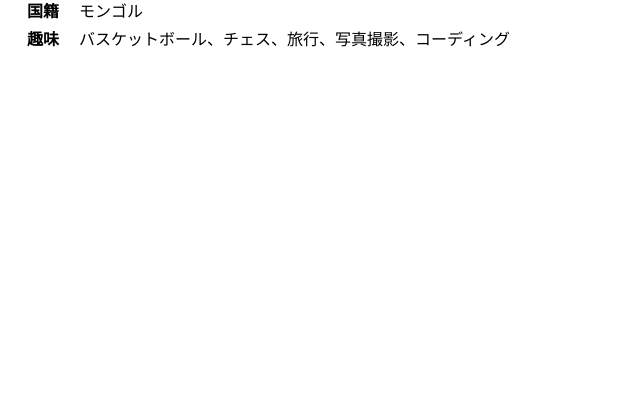
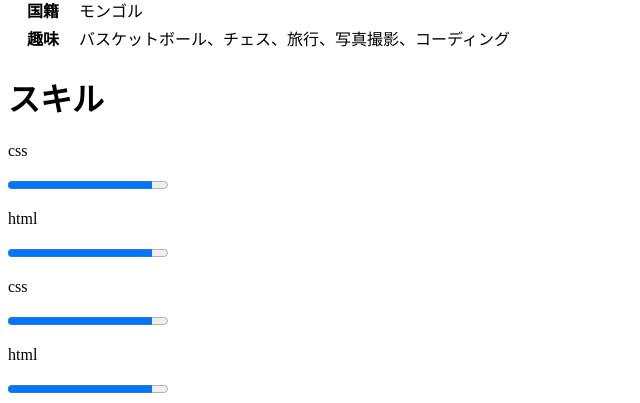
Before and after one commit to moogiikat/portfolio, a Next.js app in the folder portfolio/: page / in a window 1280 px wide. Shown: the part 518-921 px from the top of the page, without its empty margins (0-640 px from the left). Before the commit the page ends 800 px from the top, so only its background shows below. Built offline with nearby package versions, Linux system fonts and the light colour scheme.

Commit message:
refactor

```diff
--- a/portfolio/src/app/page.tsx
+++ b/portfolio/src/app/page.tsx
@@ -3,7 +3,7 @@ import { classNames } from "lib/utils";
 export default function Home() {
   return (
     <div className="mockup-window border bg-base-300">
-      <div className="flex justify-center px-4 py-16 bg-base-200">
+      <div className="flex flex-col justify-center px-4 py-16 bg-base-200 gap-y-10">
         <div
           className={classNames("grid gap-y-5", "lg:grid-cols-2 lg:gap-x-10")}
         >
@@ -12,7 +12,7 @@ export default function Home() {
             className="w-full h-full rounded"
           ></img>
           <div className="overflow-x-auto">
-            <h1 className="text-white text-2xl pl-5 border border-x-0 border-t-0">
+            <h1 className="text-white text-2xl pl-5 border border-x-0 border-t-0 p-2">
               私について
             </h1>
             <table className="table text-white">
@@ -27,6 +27,41 @@ export default function Home() {
                 })}
               </tbody>
             </table>
+          </div>
+        </div>
+        <div className="flex flex-col gap-y-5 text-white">
+          <h1 className="text-2xl">スキル</h1>
+          <div
+            className={classNames("grid gap-y-5", "lg:grid-cols-2 lg:gap-x-10")}
+          >
+            <div className="flex flex-col gap-y-5">
+              {skills.map((item) => {
+                return (
+                  <div className="flex flex-col gap-y-2">
+                    <p>{item.label}</p>
+                    <progress
+                      className="progress progress-info w-full bg-gray-200"
+                      value={item.value}
+                      max="100"
+                    ></progress>
+                  </div>
+                );
+              })}
+            </div>
+            <div className="flex flex-col gap-y-5">
+              {skills.map((item) => {
+                return (
+                  <div className="flex flex-col gap-y-2">
+                    <p>{item.label}</p>
+                    <progress
+                      className="progress progress-info w-full bg-gray-200"
+                      value={item.value}
+                      max="100"
+                    ></progress>
+                  </div>
+                );
+              })}
+            </div>
           </div>
         </div>
       </div>
@@ -45,3 +80,8 @@ const tableData = [
     value: "バスケットボール、チェス、旅行、写真撮影、コーディング",
   },
 ];
+
+const skills = [
+  { label: "css", value: "90" },
+  { label: "html", value: "90" },
+];
```
